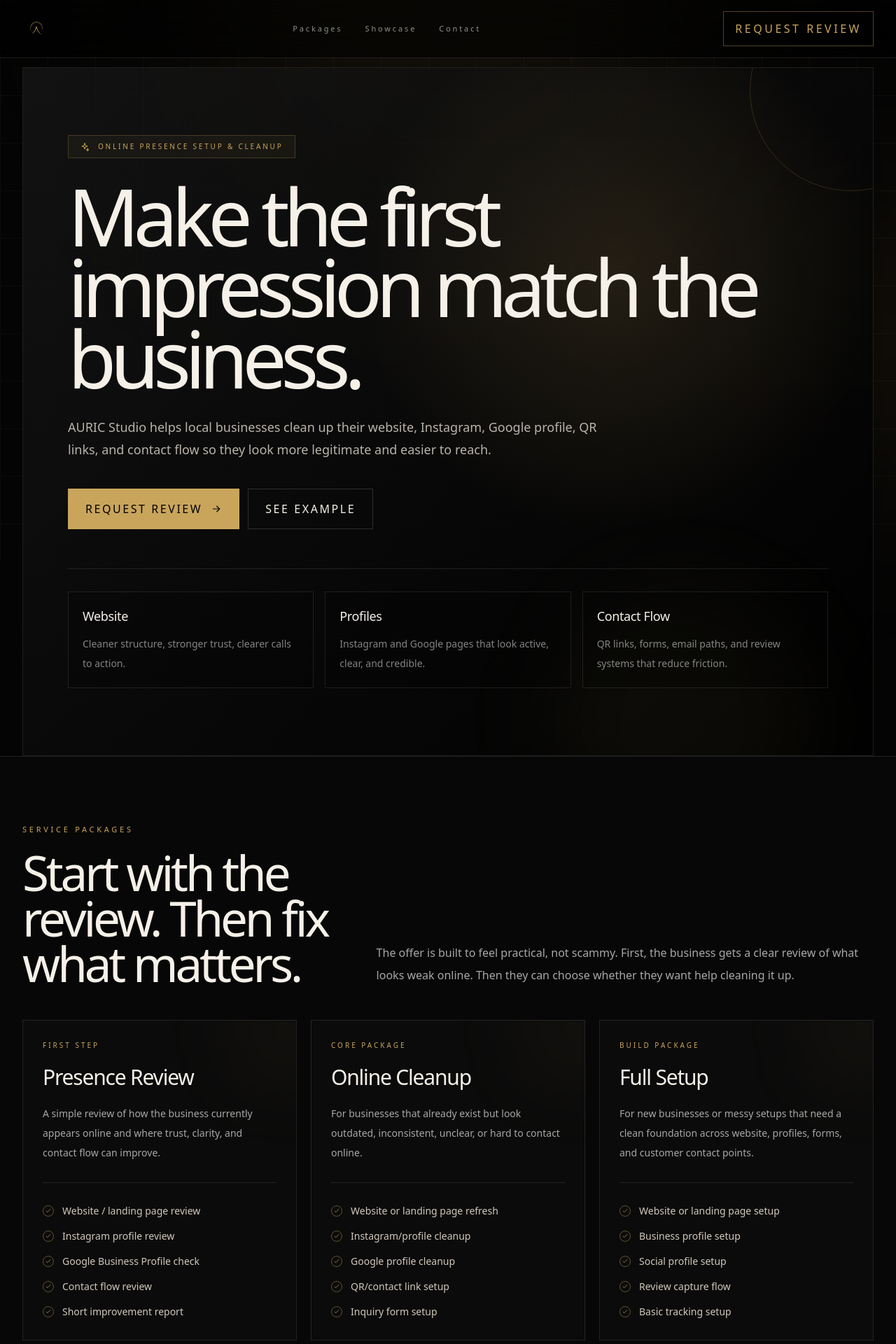
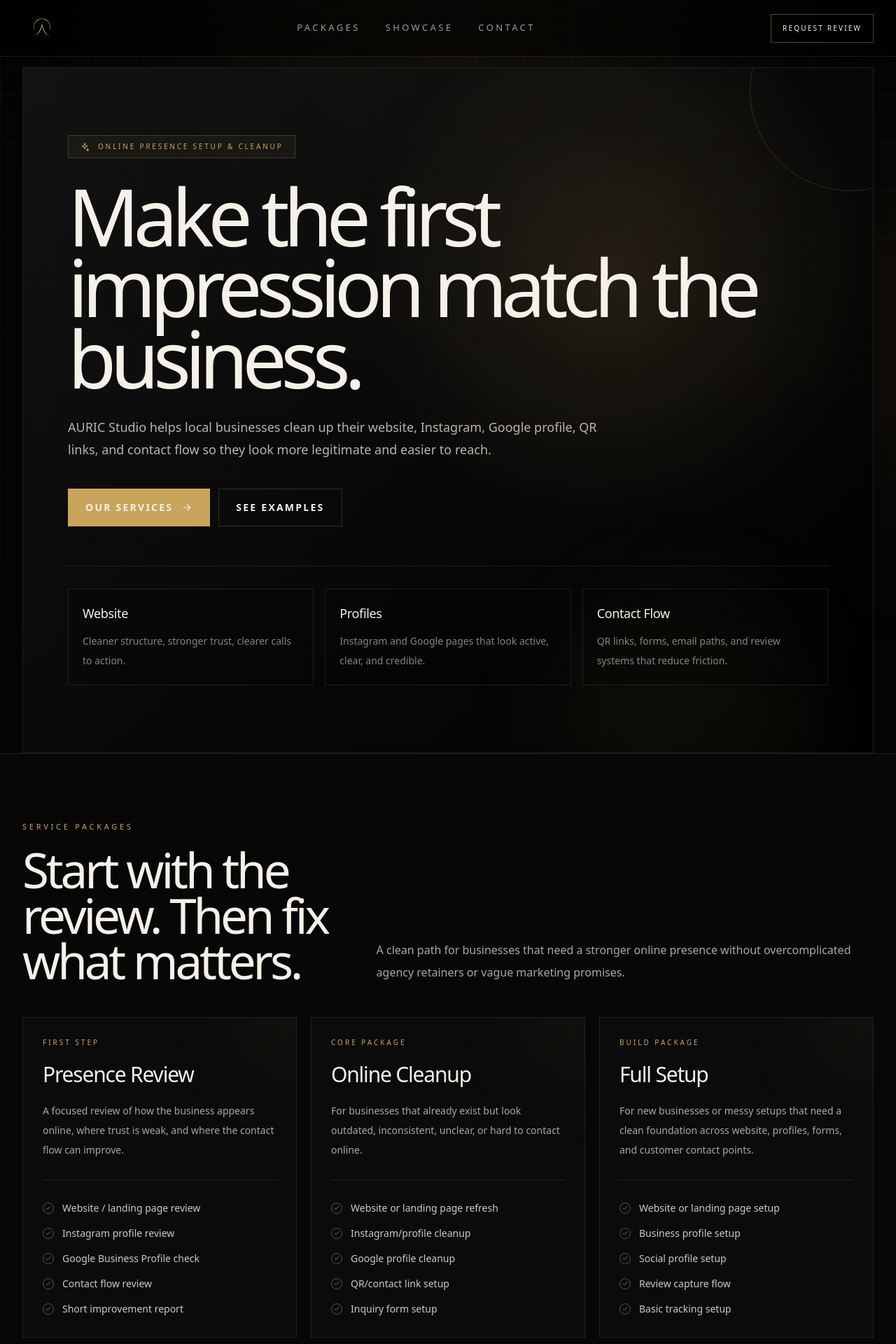
Before and after one commit to Auric-Web/auric, a Next.js app: page / in a window 1280 px wide. Shown: the top 1920 px of the page at 70% size. Built offline with nearby package versions, Linux system fonts and the light colour scheme.

Commit message:
Update page.tsx

```diff
--- a/src/app/page.tsx
+++ b/src/app/page.tsx
@@ -4,6 +4,7 @@ import React, {
   FormEvent,
   PointerEvent,
   SVGProps,
+  useEffect,
   useRef,
   useState,
 } from "react";
@@ -11,7 +12,19 @@ import React, {
 const LOGO_SRC = "/logo.png";
 const BEFORE_LOGO_SRC = "/before-logo.png";
 
-type IconName = "arrow" | "check" | "instagram" | "mail" | "spark" | "pin";
+const EMAIL = "hello@theauricstudios.com";
+const INSTAGRAM_URL = "https://www.instagram.com/auricstudio.co/";
+const LINKEDIN_URL = "https://www.linkedin.com/company/auricstudios";
+const WEBSITE_URL = "https://theauricstudios.com";
+
+type IconName =
+  | "arrow"
+  | "check"
+  | "instagram"
+  | "mail"
+  | "spark"
+  | "linkedin"
+  | "globe";
 
 type PackageItem = {
   title: string;
@@ -25,7 +38,7 @@ const packages: PackageItem[] = [
     title: "Presence Review",
     label: "First Step",
     description:
-      "A simple review of how the business currently appears online and where trust, clarity, and contact flow can improve.",
+      "A focused review of how the business appears online, where trust is weak, and where the contact flow can improve.",
     items: [
       "Website / landing page review",
       "Instagram profile review",
@@ -111,10 +124,20 @@ function Icon({
         <path d="M19 16l.8 2.2L22 19l-2.2.8L19 22l-.8-2.2L16 19l2.2-.8L19 16z" />
       </>
     ),
-    pin: (
+    linkedin: (
       <>
-        <path d="M12 21s7-5.2 7-11a7 7 0 0 0-14 0c0 5.8 7 11 7 11z" />
-        <circle cx="12" cy="10" r="2.3" />
+        <path d="M16 8a6 6 0 0 1 6 6v6h-4v-6a2 2 0 0 0-4 0v6h-4v-12h4v2" />
+        <rect x="2" y="9" width="4" height="11" />
+        <circle cx="4" cy="4" r="2" />
+      </>
+    ),
+    globe: (
+      <>
+        <circle cx="12" cy="12" r="9" />
+        <path d="M3.6 9h16.8" />
+        <path d="M3.6 15h16.8" />
+        <path d="M12 3a15 15 0 0 1 0 18" />
+        <path d="M12 3a15 15 0 0 0 0 18" />
       </>
     ),
   };
@@ -267,11 +290,11 @@ function AfterPanel() {
 
           <div className="mt-8 flex flex-wrap gap-3">
             <div className="bg-[#C9A55C] px-5 py-3 text-xs font-bold uppercase tracking-[0.18em] text-black">
-              Request Review
+              View Services
             </div>
 
             <div className="border border-white/15 px-5 py-3 text-xs font-bold uppercase tracking-[0.18em] text-white">
-              View Services
+              See Examples
             </div>
           </div>
         </div>
@@ -486,6 +509,18 @@ function ContactForm() {
 }
 
 export default function Home() {
+  useEffect(() => {
+    if ("scrollRestoration" in window.history) {
+      window.history.scrollRestoration = "manual";
+    }
+
+    window.scrollTo({
+      top: 0,
+      left: 0,
+      behavior: "auto",
+    });
+  }, []);
+
   return (
     <main
       id="top"
@@ -498,48 +533,31 @@ export default function Home() {
       </div>
 
       <header className="fixed left-0 right-0 top-0 z-50 border-b border-white/10 bg-black/60 backdrop-blur-xl">
-        <div className="mx-auto flex max-w-7xl items-center justify-between px-4 py-4 sm:px-6 md:px-8">
-          <button
-            type="button"
-            onClick={() => scrollToId("#top")}
-            className="group flex items-center"
-          >
-            <Logo className="h-10 w-auto max-w-[140px] transition duration-500 group-hover:drop-shadow-[0_0_18px_rgba(201,165,92,0.45)]" />
-          </button>
+        <div className="mx-auto flex max-w-7xl items-center justify-between px-4 py-3 sm:px-6 md:px-8">
+          <a href="#top" className="group flex items-center">
+            <Logo className="h-14 w-auto max-w-[185px] transition duration-500 group-hover:drop-shadow-[0_0_18px_rgba(201,165,92,0.45)]" />
+          </a>
 
-          <nav className="hidden items-center gap-8 text-[11px] uppercase tracking-[0.26em] text-white/55 md:flex">
-            <button
-              type="button"
-              onClick={() => scrollToId("#packages")}
-              className="transition hover:text-[#C9A55C]"
-            >
+          <nav className="hidden items-center gap-9 text-[13px] uppercase tracking-[0.26em] text-white/60 md:flex">
+            <a href="#packages" className="transition hover:text-[#C9A55C]">
               Packages
-            </button>
+            </a>
 
-            <button
-              type="button"
-              onClick={() => scrollToId("#showcase")}
-              className="transition hover:text-[#C9A55C]"
-            >
+            <a href="#showcase" className="transition hover:text-[#C9A55C]">
               Showcase
-            </button>
+            </a>
 
-            <button
-              type="button"
-              onClick={() => scrollToId("#contact")}
-              className="transition hover:text-[#C9A55C]"
-            >
+            <a href="#contact" className="transition hover:text-[#C9A55C]">
               Contact
-            </button>
+            </a>
           </nav>
 
-          <button
-            type="button"
-            onClick={() => scrollToId("#contact")}
+          <a
+            href="#contact"
             className="hidden border border-[#C9A55C]/40 px-4 py-3 text-[10px] uppercase tracking-[0.22em] text-[#C9A55C] transition hover:bg-[#C9A55C] hover:text-black md:inline-flex"
           >
             Request Review
-          </button>
+          </a>
         </div>
       </header>
 
@@ -567,35 +585,45 @@ export default function Home() {
               </p>
 
               <div className="mt-10 flex flex-col gap-3 sm:flex-row">
-                <button
-                  type="button"
-                  onClick={() => scrollToId("#contact")}
+                <a
+                  href="#packages"
                   className="group inline-flex items-center justify-center gap-3 border border-[#C9A55C] bg-[#C9A55C] px-6 py-4 text-sm font-semibold uppercase tracking-[0.16em] text-black transition duration-500 hover:bg-[#F3D486] hover:shadow-[0_0_35px_rgba(201,165,92,0.25)]"
                 >
-                  Request Review
+                  Our Services
                   <Icon
                     name="arrow"
                     size={16}
                     className="transition group-hover:translate-x-1"
                   />
-                </button>
+                </a>
 
-                <button
-                  type="button"
-                  onClick={() => scrollToId("#showcase")}
+                <a
+                  href="#showcase"
                   className="inline-flex items-center justify-center border border-white/15 px-6 py-4 text-sm font-semibold uppercase tracking-[0.16em] text-[#F5F0E8] transition duration-500 hover:border-[#C9A55C]/60 hover:text-[#C9A55C]"
                 >
-                  See Example
-                </button>
+                  See Examples
+                </a>
               </div>
 
               <div className="mt-14 grid gap-4 border-t border-white/10 pt-8 md:grid-cols-3">
                 {[
-                  ["Website", "Cleaner structure, stronger trust, clearer calls to action."],
-                  ["Profiles", "Instagram and Google pages that look active, clear, and credible."],
-                  ["Contact Flow", "QR links, forms, email paths, and review systems that reduce friction."],
+                  [
+                    "Website",
+                    "Cleaner structure, stronger trust, clearer calls to action.",
+                  ],
+                  [
+                    "Profiles",
+                    "Instagram and Google pages that look active, clear, and credible.",
+                  ],
+                  [
+                    "Contact Flow",
+                    "QR links, forms, email paths, and review systems that reduce friction.",
+                  ],
                 ].map(([title, text]) => (
-                  <div key={title} className="border border-white/10 bg-black/25 p-5">
+                  <div
+                    key={title}
+                    className="border border-white/10 bg-black/25 p-5"
+                  >
                     <h3 className="text-lg font-light tracking-[-0.02em] text-[#F5F0E8]">
                       {title}
                     </h3>
@@ -626,9 +654,9 @@ export default function Home() {
             </div>
 
             <p className="max-w-3xl text-base leading-8 text-[#A7A7A7]">
-              The offer is built to feel practical, not scammy. First, the
-              business gets a clear review of what looks weak online. Then they
-              can choose whether they want help cleaning it up.
+              A clean path for businesses that need a stronger online presence
+              without overcomplicated agency retainers or vague marketing
+              promises.
             </p>
           </div>
 
@@ -650,14 +678,14 @@ export default function Home() {
               <SectionLabel>Sample Showcase</SectionLabel>
 
               <h2 className="text-[clamp(2.3rem,5.4vw,5.2rem)] font-light leading-[0.94] tracking-[-0.06em]">
-                Show the difference visually.
+                From unclear to premium.
               </h2>
             </div>
 
             <p className="max-w-3xl text-base leading-8 text-[#A7A7A7]">
-              Use this before/after section when explaining the service. It
-              shows the difference between an unclear online presence and a
-              cleaner, more premium customer-facing setup.
+              A visual comparison of how a weak online presence can be reshaped
+              into a cleaner, sharper, and easier-to-contact customer
+              experience.
             </p>
           </div>
 
@@ -687,17 +715,17 @@ export default function Home() {
 
             <div className="mt-8 space-y-4 text-sm text-[#D7D0C5]">
               <a
-                href="mailto:hello@auricstudio.co"
+                href={`mailto:${EMAIL}`}
                 className="flex items-center gap-3 transition hover:text-[#C9A55C]"
               >
                 <span className="grid h-10 w-10 place-items-center border border-white/10 bg-black/30 text-[#C9A55C]">
                   <Icon name="mail" />
                 </span>
-                hello@auricstudio.co
+                {EMAIL}
               </a>
 
               <a
-                href="https://instagram.com/auricstudio.co"
+                href={INSTAGRAM_URL}
                 target="_blank"
                 rel="noreferrer"
                 className="flex items-center gap-3 transition hover:text-[#C9A55C]"
@@ -706,6 +734,18 @@ export default function Home() {
                   <Icon name="instagram" />
                 </span>
                 @auricstudio.co
+              </a>
+
+              <a
+                href={LINKEDIN_URL}
+                target="_blank"
+                rel="noreferrer"
+                className="flex items-center gap-3 transition hover:text-[#C9A55C]"
+              >
+                <span className="grid h-10 w-10 place-items-center border border-white/10 bg-black/30 text-[#C9A55C]">
+                  <Icon name="linkedin" />
+                </span>
+                LinkedIn
               </a>
             </div>
           </div>
@@ -718,7 +758,7 @@ export default function Home() {
         <div className="mx-auto max-w-7xl">
           <div className="grid gap-10 lg:grid-cols-[1.2fr_0.8fr_0.8fr_0.8fr]">
             <div>
-              <Logo className="h-auto w-28" />
+              <Logo className="h-auto w-36" />
 
               <p className="mt-6 max-w-md text-sm leading-7 text-[#A7A7A7]">
                 AURIC Studio helps local businesses improve how they appear
@@ -733,11 +773,21 @@ export default function Home() {
               </div>
 
               <div className="mt-5 space-y-3 text-sm text-white/55">
-                <p>Presence Reviews</p>
-                <p>Website Cleanup</p>
-                <p>Profile Setup</p>
-                <p>QR Contact Systems</p>
-                <p>Review Flow Setup</p>
+                <a href="#packages" className="block transition hover:text-[#C9A55C]">
+                  Presence Reviews
+                </a>
+                <a href="#packages" className="block transition hover:text-[#C9A55C]">
+                  Website Cleanup
+                </a>
+                <a href="#packages" className="block transition hover:text-[#C9A55C]">
+                  Profile Setup
+                </a>
+                <a href="#packages" className="block transition hover:text-[#C9A55C]">
+                  QR Contact Systems
+                </a>
+                <a href="#packages" className="block transition hover:text-[#C9A55C]">
+                  Review Flow Setup
+                </a>
               </div>
             </div>
 
@@ -762,28 +812,45 @@ export default function Home() {
 
               <div className="mt-5 space-y-4 text-sm text-white/55">
                 <a
-                  href="mailto:hello@auricstudio.co"
+                  href={`mailto:${EMAIL}`}
                   className="block transition hover:text-[#C9A55C]"
                 >
-                  hello@auricstudio.co
+                  {EMAIL}
                 </a>
 
                 <a
-                  href="https://instagram.com/auricstudio.co"
+                  href={INSTAGRAM_URL}
                   target="_blank"
                   rel="noreferrer"
                   className="block transition hover:text-[#C9A55C]"
                 >
-                  @auricstudio.co
+                  Instagram
                 </a>
 
-                <button
-                  type="button"
-                  onClick={() => scrollToId("#contact")}
-                  className="mt-2 border border-[#C9A55C]/40 px-4 py-3 text-[10px] uppercase tracking-[0.22em] text-[#C9A55C] transition hover:bg-[#C9A55C] hover:text-black"
+                <a
+                  href={LINKEDIN_URL}
+                  target="_blank"
+                  rel="noreferrer"
+                  className="block transition hover:text-[#C9A55C]"
+                >
+                  LinkedIn
+                </a>
+
+                <a
+                  href={WEBSITE_URL}
+                  target="_blank"
+                  rel="noreferrer"
+                  className="block transition hover:text-[#C9A55C]"
+                >
+                  Website
+                </a>
+
+                <a
+                  href="#contact"
+                  className="mt-2 inline-flex border border-[#C9A55C]/40 px-4 py-3 text-[10px] uppercase tracking-[0.22em] text-[#C9A55C] transition hover:bg-[#C9A55C] hover:text-black"
                 >
                   Request Review
-                </button>
+                </a>
               </div>
             </div>
           </div>
@@ -792,7 +859,7 @@ export default function Home() {
 
           <div className="mt-6 flex flex-col gap-3 text-[11px] uppercase tracking-[0.24em] text-white/30 md:flex-row md:items-center md:justify-between">
             <span>© AURIC Studio</span>
-            <span>Online Presence Setup & Cleanup</span>
+            <span>theauricstudios.com</span>
           </div>
         </div>
       </footer>
```
